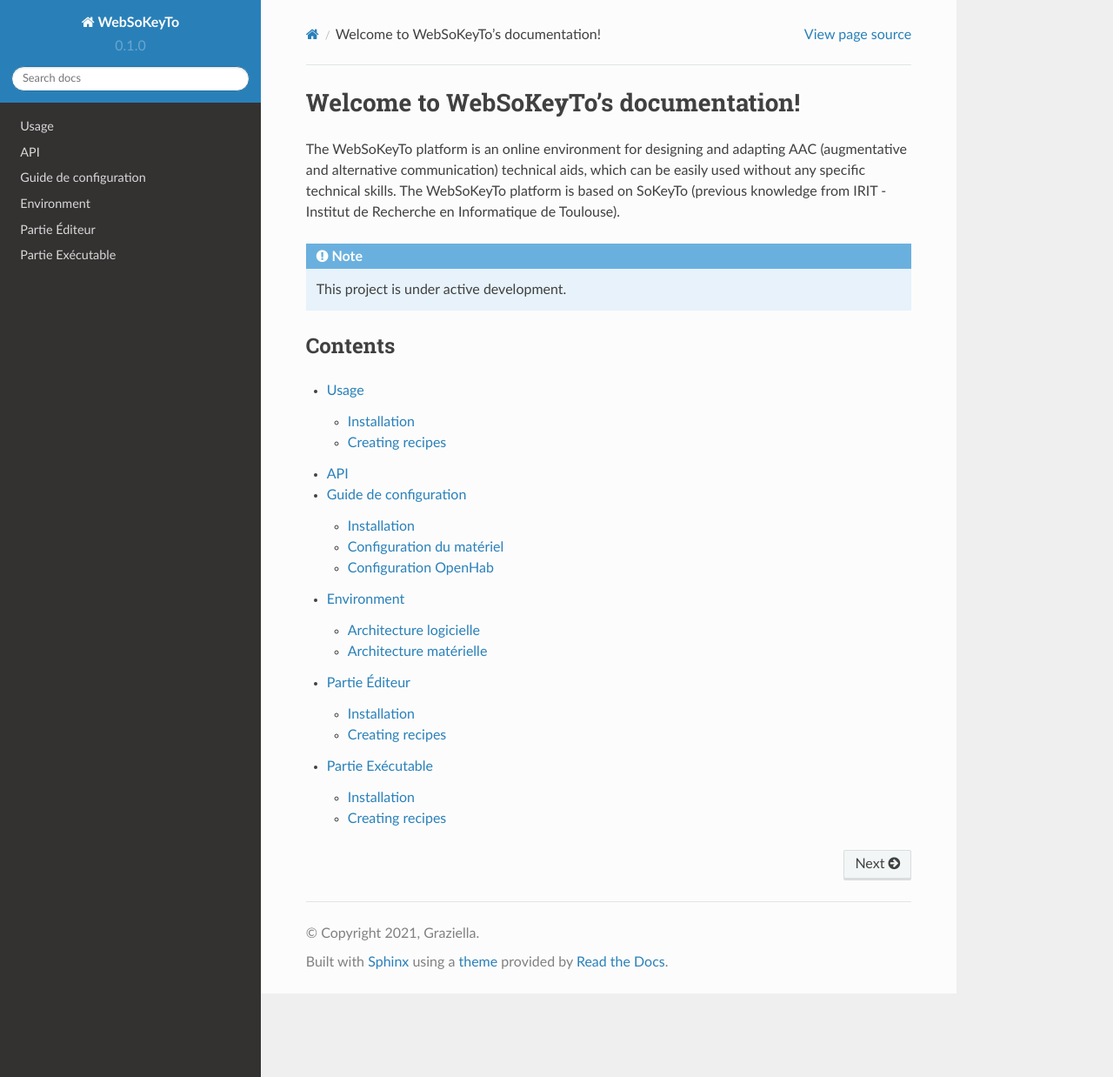
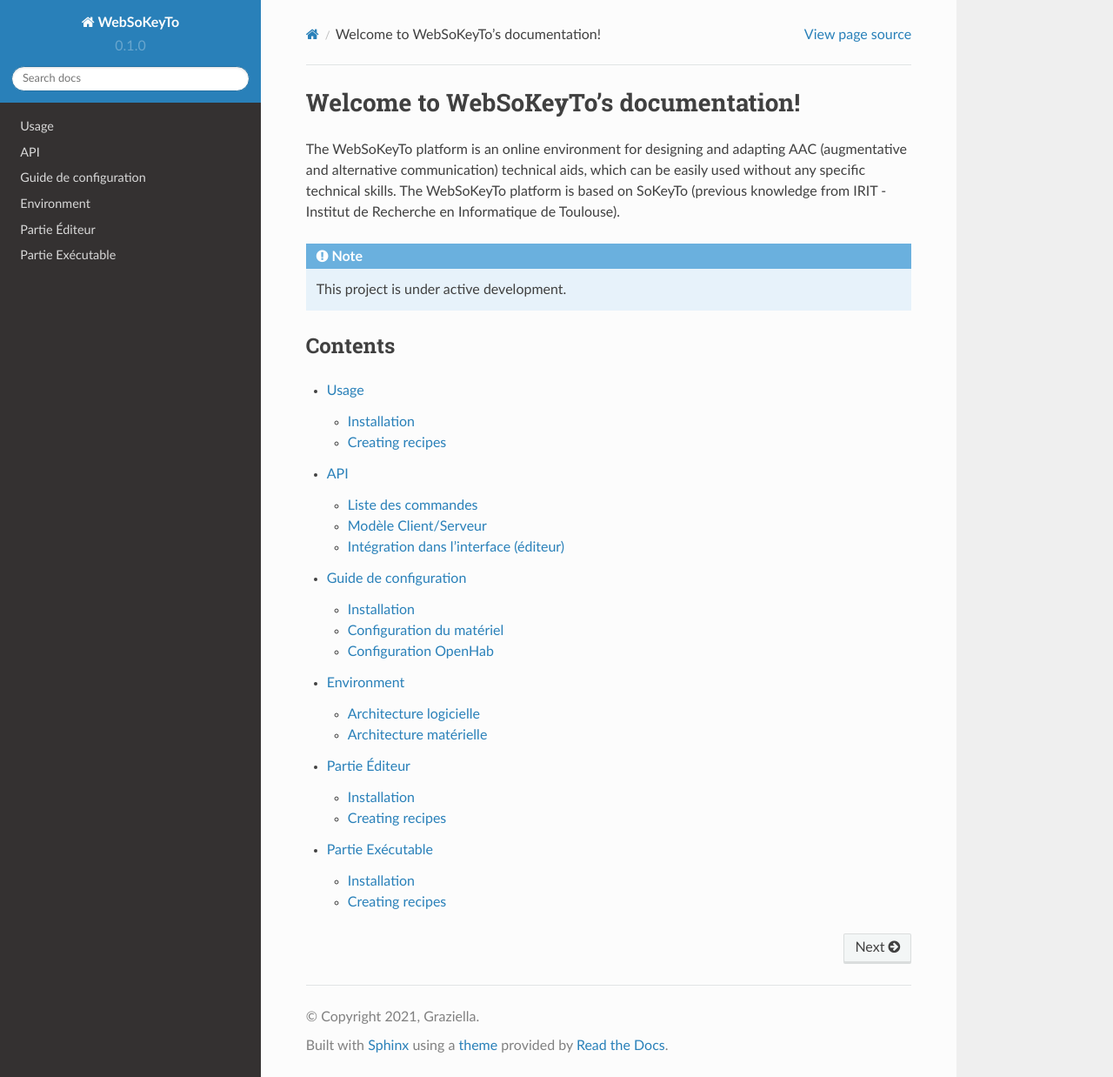
Before and after one commit to MarcyFenohasina/wskt-docs, a Sphinx documentation site: the page built from docs/source/index.rst, in a window 1280 px wide and 1238 px high. Shown: the whole window at 87% size. Built offline with Sphinx 7.4.7 and the Read the Docs theme 2.0.0, drawn with Linux system fonts in a browser that asks for light colours.

```diff
--- a/docs/source/api.rst
+++ b/docs/source/api.rst
@@ -1,7 +1,16 @@
 API
 ===
 
-.. autosummary::
-   :toctree: generated
+.. _liste_commandes:
 
-   WebSoKeyTo
+Liste des commandes
+-------------------
+...
+
+Modèle Client/Serveur
+---------------------
+...
+
+Intégration dans l'interface (éditeur)
+--------------------------------------
+...
```
